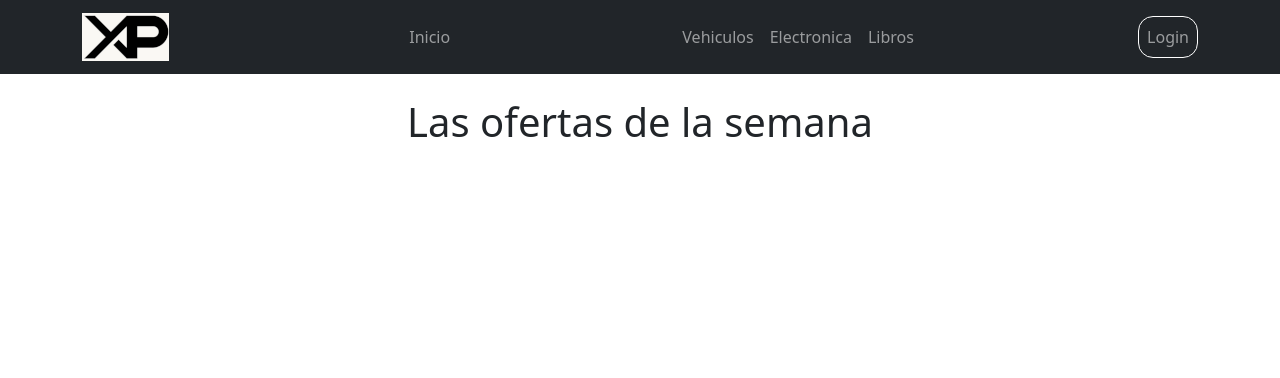
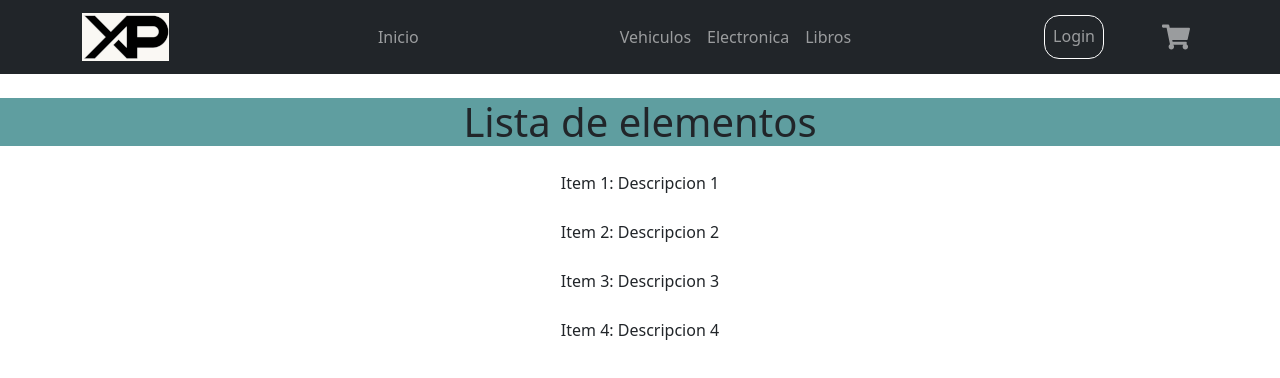
Before and after one commit to LeonardoSegovia/experiencias-segovia, a React (Create React App) app: page / in a window 1280 px wide. Shown: the top 378 px of the page. Built offline with nearby package versions, Linux system fonts and the light colour scheme.

Commit message:
All landing feature changes

```diff
--- a/package.json
+++ b/package.json
@@ -3,6 +3,9 @@
   "version": "0.1.0",
   "private": true,
   "dependencies": {
+    "@fortawesome/fontawesome-svg-core": "^1.2.36",
+    "@fortawesome/free-brands-svg-icons": "^5.15.4",
+    "@fortawesome/react-fontawesome": "^0.1.16",
     "@testing-library/jest-dom": "^5.15.0",
     "@testing-library/react": "^11.2.7",
     "@testing-library/user-event": "^12.8.3",
@@ -10,6 +13,7 @@
     "react": "^17.0.2",
     "react-bootstrap": "^2.0.2",
     "react-dom": "^17.0.2",
+    "react-icons": "^4.3.1",
     "react-scripts": "4.0.3",
     "web-vitals": "^1.1.2"
   },
--- a/src/App.js
+++ b/src/App.js
@@ -1,12 +1,16 @@
 import "./App.css";
 import ExpNavbar from "./components/ExpNavbar";
+import ItemListContainer from "./components/ItemListContainer";
 
 function App() {
+  const nameList = "Lista de elementos";
+  const itemList = ["Item 1: Descripcion 1","Item 2: Descripcion 2","Item 3: Descripcion 3","Item 4: Descripcion 4"]
+
   return (
     <div className="App">
       <ExpNavbar />
-      <br/>
-      <h1> Las ofertas de la semana </h1>
+      <br />
+      <ItemListContainer name= {nameList} items= {itemList}/>
     </div>
   );
 }
--- /dev/null
+++ b/src/components/CardWiget/index.jsx
@@ -0,0 +1,9 @@
+
+import { FaShoppingCart } from "react-icons/fa"
+import "./CardWidget.css"
+
+const CardWiget = () => {
+	return <div className="rigth-apart-action"><FaShoppingCart  icon={['fal', 'code']} size="28"></FaShoppingCart></div>
+}
+
+export default CardWiget;
--- a/src/components/ExpNavbar.css
+++ b/src/components/ExpNavbar/ExpNavbar.css
@@ -4,3 +4,8 @@
     -moz-border-radius: 15px;
     -webkit-border-radius: 15px;
 }
+
+.rigth-apart-action{
+    float:right;
+    margin-left: 50px;
+}
--- a/src/components/ExpNavbar.jsx
+++ b/src/components/ExpNavbar/index.jsx
@@ -1,15 +1,16 @@
 import Nav from "react-bootstrap/Nav";
 import Navbar from "react-bootstrap/Navbar";
 import Container from "react-bootstrap/Container";
-import logo from "../logo.png";
-import "./ExpNavbar.css"
+import logo from "../../logo.png";
+import "./ExpNavbar.css";
+import CardWidget from "../CardWiget";
 
 const ExpNavbar = () => {
   return (
     <Navbar collapseOnSelect expand="lg" bg="dark" variant="dark">
       <Container>
         <Navbar.Brand href="#home">
-            <img src={logo} alt="No" />
+          <img src={logo} alt="No" />
         </Navbar.Brand>
         <Navbar.Toggle aria-controls="responsive-navbar-nav" />
         <Navbar.Collapse id="responsive-navbar-nav">
@@ -22,7 +23,12 @@ const ExpNavbar = () => {
             <Nav.Link href="#libros">Libros</Nav.Link>
           </Nav>
           <Nav className="login-nav">
-            <Nav.Link className="radius-action" href="#login">Login</Nav.Link>
+            <Nav.Link className="radius-action" href="#login">
+              Login
+            </Nav.Link>
+            <Nav.Link href="#shop">
+              <CardWidget />
+            </Nav.Link>
           </Nav>
         </Navbar.Collapse>
       </Container>
--- /dev/null
+++ b/src/components/ItemListContainer/ItemListContainer.css
@@ -0,0 +1,3 @@
+.list-item-container > h1{
+    background-color: cadetblue;
+}
--- /dev/null
+++ b/src/components/ItemListContainer/index.jsx
@@ -0,0 +1,15 @@
+import "./ItemListContainer.css";
+
+const ItemListContainer = ({ items, name }) => {
+  const itemElementList = items.map((elem) => (
+    <div style={({ color: "green" }, { margin: "25px" })}> {elem}</div>
+  ));
+  return (
+    <div className="list-item-container">
+      <h1>{name}</h1>
+      <div style={{ textAlign: "center" }}>{itemElementList}</div>
+    </div>
+  );
+};
+
+export default ItemListContainer;
```
Also changed, not shown: src/components/CardWiget/CardWidget.css (added), 1 other file (tests, documents, lock files or other folders).
